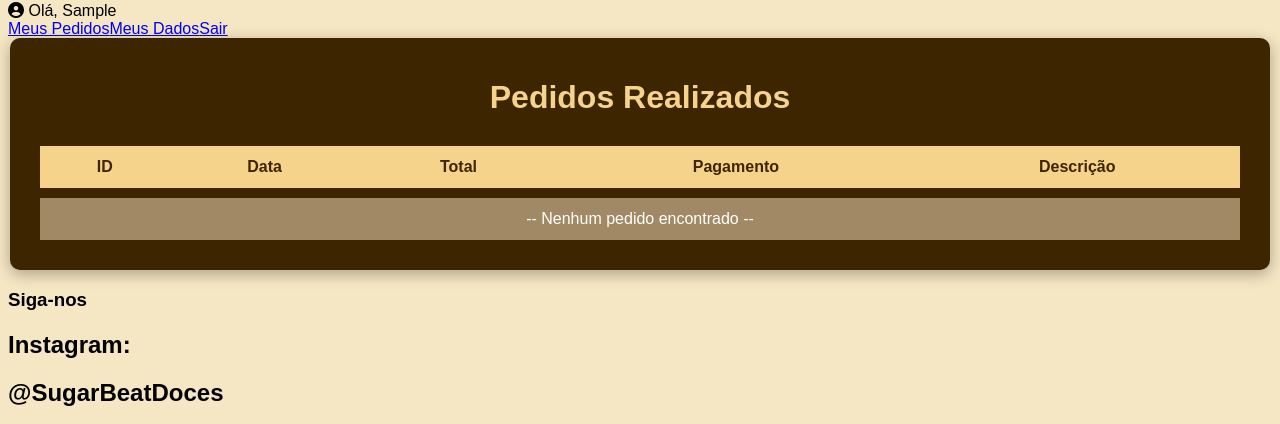
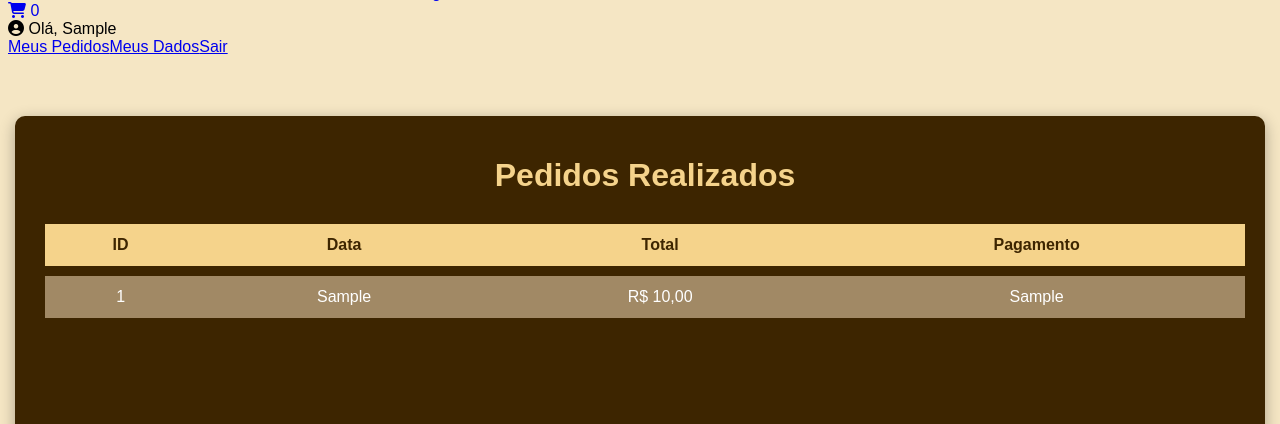
Before and after one commit to isabellyccamargo/Projeto_SugarBeat, a PHP site: page / in a window 1280 px wide. Shown: the part 328-752 px from the top of the page. Run offline with PHP 8.4, Linux system fonts and the light colour scheme; the visitor is signed in with stand-in values (Sample User, id 1); tables that the repository leaves empty or names only in its code hold one stand-in row (values such as "Sample post"); data that the repository does not hold is empty; some web fonts are replaced.

Commit message:
Implementando lógica para puxar meus pedidos por cliente

```diff
--- a/app/controllers/PedidoController.php
+++ b/app/controllers/PedidoController.php
@@ -76,4 +76,8 @@ class PedidoController
 
         }
     }
+
+     public function getPedidosPorCliente($clienteId) {
+        return $this->pedidoService->getPedidosPorCliente($clienteId);
+    }
 }
--- a/app/repositories/IPedidoRepository.php
+++ b/app/repositories/IPedidoRepository.php
@@ -5,4 +5,5 @@ interface IPedidoRepository
     public function getById($id);
     public function getAll();
     public function save($pedido);
+    public function getPedidosPorCliente($id_cliente);
 }
--- a/app/repositories/PedidoRepository.php
+++ b/app/repositories/PedidoRepository.php
@@ -32,6 +32,32 @@ class PedidoRepository implements IPedidoRepository
         }
 
         return null;
+    }
+
+    public function getPedidosPorCliente($id_cliente)
+    {
+        echo "Buscando pedidos para o cliente ID: $id_cliente...\n";
+
+        $pedidos = [];
+
+        $stmt = $this->db->prepare("SELECT * FROM pedido WHERE id_cliente = :cliente_id");
+        $stmt->bindValue(':cliente_id', $id_cliente, PDO::PARAM_INT);
+        $stmt->execute();
+        $pedidodata = $stmt->fetchAll(PDO::FETCH_ASSOC);
+
+        if ($pedidodata) {
+            foreach ($pedidodata as $data) {
+                $pedidos[] = new Pedido(
+                    $data['id_pedido'],
+                    $data['id_cliente'],
+                    $data['data_pedido'],
+                    $data['total'],
+                    $data['forma_de_pagamento']
+                );
+            }
+        }
+
+        return $pedidos;
     }
 
     public function getAll()
@@ -69,5 +95,4 @@ class PedidoRepository implements IPedidoRepository
         $pedido->setIdPedido($this->db->lastInsertId());
         return $pedido;
     }
-
 }
--- a/app/services/PedidoService.php
+++ b/app/services/PedidoService.php
@@ -71,4 +71,9 @@ class PedidoService
         }
         return $total;
     }
+
+    public function getPedidosPorCliente($clienteId) {
+        return $this->pedidoRepository->getPedidosPorCliente($clienteId);
+    }
+
 }
--- a/app/views/cadastro/index.php
+++ b/app/views/cadastro/index.php
@@ -191,6 +191,7 @@ if (isset($_SESSION['cliente_id'])) {
                 icon: tipo,
                 title: titulo,
                 text: mensagem,
+                html: mensagem,
                 confirmButtonColor: cores[tipo] || '#2f3e1d',
                 background: '#fdfae5',
                 color: '#2f3e1d',
--- a/app/views/meus_pedidos/index.php
+++ b/app/views/meus_pedidos/index.php
@@ -1,7 +1,36 @@
 <?php
-// Carrega pedidos via controller
-$pedidosJson = file_get_contents("http://localhost/SugarBeat/Projeto_SugarBeat/app/controllers/PedidoController.php");
-$pedidos = json_decode($pedidosJson, true);
+if (session_status() == PHP_SESSION_NONE) {
+    session_start();
+}
+
+// Verifica se o cliente está logado
+if (!isset($_SESSION['cliente_id'])) {
+    // Redireciona para a página de login se não estiver logado
+    header('Location: ../login/index.php');
+    exit();
+}
+
+require_once '../../config/connection.php';
+require_once '../../models/Pedido.php';
+require_once '../../models/ItemPedido.php';
+require_once '../../repositories/PedidoRepository.php';
+require_once '../../repositories/ItemPedidoRepository.php';
+require_once '../../services/PedidoService.php';
+require_once '../../controllers/PedidoController.php';
+
+// Pega o ID do cliente logado
+$clienteId = $_SESSION['cliente_id'];
+
+// Instancia as classes
+// Assumindo que sua classe de conexão retorna um objeto PDO
+$conexao = Connection::connect();
+$pedidoRepository = new PedidoRepository($conexao);
+$itemPedidoRepository = new ItemPedidoRepository($conexao);
+$pedidoService = new PedidoService($pedidoRepository, $itemPedidoRepository);
+$pedidoController = new PedidoController($pedidoService);
+
+// Chama o método do controller para buscar os pedidos do cliente
+$pedidos = $pedidoController->getPedidosPorCliente($clienteId);
 ?>
 <!DOCTYPE html>
 <html lang="pt-BR">
@@ -14,9 +43,10 @@ $pedidos = json_decode($pedidosJson, true);
 
 <body>
 
-<?php include '../header/index.php'; ?>
+    <?php include '../header/index.php'; ?>
 
     <div class="container">
+
         <h1>Pedidos Realizados</h1>
         <table>
             <thead>
@@ -25,30 +55,30 @@ $pedidos = json_decode($pedidosJson, true);
                     <th>Data</th>
                     <th>Total</th>
                     <th>Pagamento</th>
-                    <th>Descrição</th>
                 </tr>
             </thead>
             <tbody>
                 <?php if (!empty($pedidos)) : ?>
                     <?php foreach ($pedidos as $pedido): ?>
                         <tr>
-                            <td><?= htmlspecialchars($pedido['id_pedido']) ?></td>
-                            <td><?= htmlspecialchars($pedido['data_pedido']) ?></td>
-                            <td>R$ <?= number_format($pedido['total'], 2, ',', '.') ?></td>
-                            <td><?= htmlspecialchars($pedido['forma_de_pagamento']) ?></td>
-                            <td><?= htmlspecialchars($pedido['descricao_pedido']) ?></td>
+                            <!-- Acessa os dados usando os métodos do objeto Pedido -->
+                            <td><?= htmlspecialchars($pedido->getIdPedido()) ?></td>
+                            <td><?= htmlspecialchars($pedido->getData()) ?></td>
+                            <td>R$ <?= number_format($pedido->getTotal(), 2, ',', '.') ?></td>
+                            <td><?= htmlspecialchars($pedido->getFormaDePagamento()) ?></td>
                         </tr>
                     <?php endforeach; ?>
                 <?php else: ?>
                     <tr>
-                        <td colspan="6">-- Nenhum pedido encontrado --</td>
+                        <td colspan="5">-- Nenhum pedido encontrado --</td>
                     </tr>
                 <?php endif; ?>
             </tbody>
         </table>
     </div>
 
-     <?php include '../footer/index.php'; ?>
+    <?php include '../footer/index.php'; ?>
+
 </body>
 
 </html>
--- a/app/views/meus_pedidos/style.css
+++ b/app/views/meus_pedidos/style.css
@@ -9,14 +9,18 @@ body {
 /* Container centralizado */
 .container {
     max-width: 1200px;
-    max-height: 300px;
+    max-height: 500px;
     height: 100%;
     width: 100%;
     margin: auto;
+    margin-top: 60px;
+    margin-bottom: 10px;
     background-color: #3d2500; /* Marrom escuro */
     padding: 20px 30px;
     border-radius: 10px;
     box-shadow: 0 4px 15px rgba(0,0,0,0.3);
+    overflow-y: auto; /* Adiciona a barra de rolagem vertical */
+    padding-right: 20px;
 }
 
 /* Título */
--- a/app/views/pedidos/processar_pedido.php
+++ b/app/views/pedidos/processar_pedido.php
@@ -25,11 +25,14 @@ if ($_SERVER['REQUEST_METHOD'] === 'POST') {
         // Chame o método post() do controller
         $pedido = $pedidoController->post();
 
+        // Formata o ID do pedido com 5 dígitos, preenchendo com zeros à esquerda
+        $pedidoIdFormatado = str_pad($pedido->getIdPedido(), 5, '0', STR_PAD_LEFT);
+
         // Se a operação for bem-sucedida, configure a mensagem de sucesso na sessão
         $_SESSION['alert_message'] = [
             'type' => 'success',
             'title' => 'Sucesso!',
-            'text' => 'Seu pedido foi finalizado com sucesso. Agradecemos a preferência!<br>' . '<span style="font-weight:bold;">#' . $pedido->getIdPedido() . '</span>'
+            'text' => 'Seu pedido foi finalizado com sucesso. Agradecemos a preferência!<br><br>' . '<span style="font-weight:bold; font-size:20px;">#' . $pedidoIdFormatado . '</span>'
         ];
 
         // Redirecione de volta para a página do carrinho para mostrar a mensagem
--- a/app/views/produtos/index.php
+++ b/app/views/produtos/index.php
@@ -8,6 +8,5 @@ $produtoController = new ProdutoController($produtoService);
 // Chama o método que retorna os produtos e armazena na variável $produtos
 $produtos = $produtoController->get();
 
-
 include '../home/index.php';
 ?>
```
Also changed, not shown: app/controllers/ClienteController.php (+6 -2 lines). Lines whose indentation alone changed are shown as unchanged.
